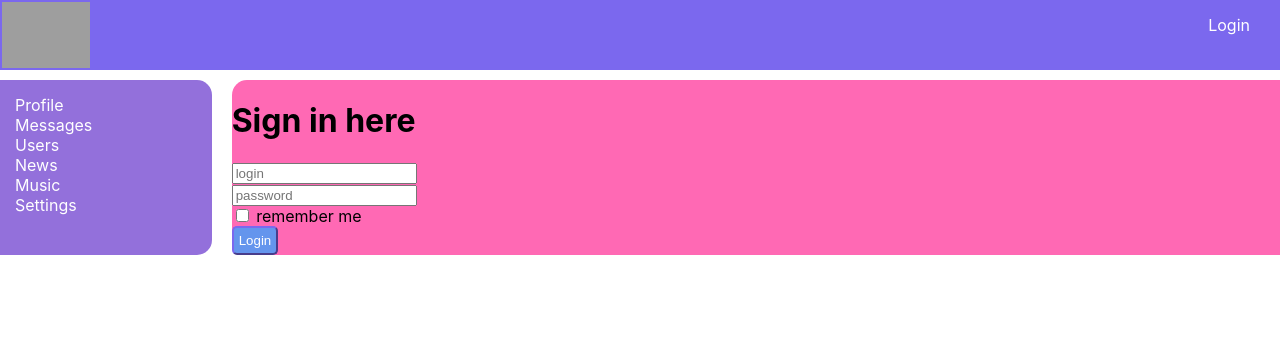
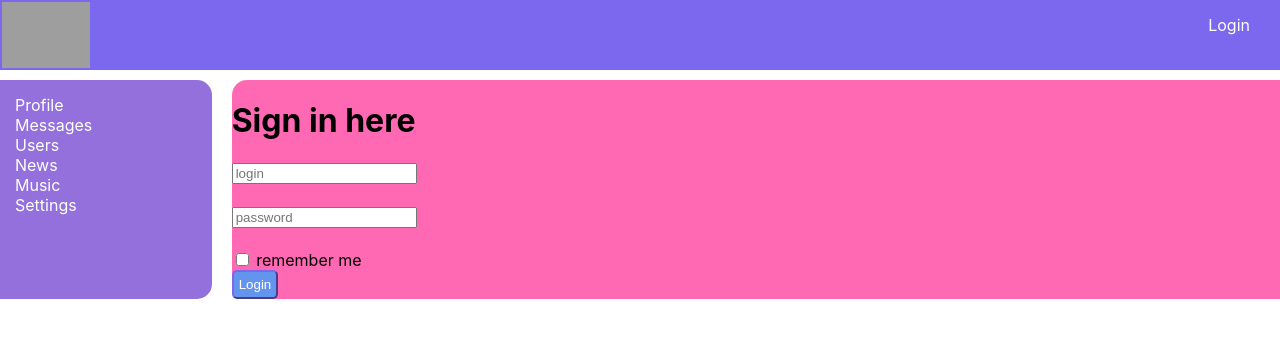
Before and after one commit to aleksandrasezer/Social_network, a React (Create React App) app: page /login in a window 1280 px wide. Shown: the top 338 px of the page. Built offline with nearby package versions, Linux system fonts and the light colour scheme; no server answers; grey boxes are pictures that could not be loaded.

Commit message:
validators, form controls

```diff
--- /dev/null
+++ b/src/components/common/formControls/FormControls.module.css
@@ -0,0 +1,13 @@
+.errorBlock {
+    min-height: 22px;
+}
+.errorMessage {
+    font-size: small;
+    color: red;
+}
+.errorTextfield textarea {
+    border-color: red;
+}
+.errorTextfield input {
+    border-color: red;
+}
--- /dev/null
+++ b/src/components/common/formControls/FormControls.tsx
@@ -0,0 +1,28 @@
+import React from "react";
+import s from './FormControls.module.css'
+
+const FormControl = ({input, meta, child, ...props}: any) => {
+    const error = meta.touched && meta.error
+    const errorMessage = error ? `${meta.error}` : ' '
+    const textareaClass = error ? `${s.errorTextfield}` : undefined
+
+    return <div className={textareaClass}>
+        <div>
+            {props.children}
+        </div>
+        <div className={s.errorBlock}>
+            <span className={s.errorMessage}>{errorMessage}</span>
+        </div>
+    </div>
+}
+
+export const Textarea = (props: any) => {
+    const {input, meta, child,...restProps} = props
+
+    return <FormControl {...props}><textarea {...input} {...restProps}/></FormControl>
+}
+
+export const Input = (props: any) => {
+    const {input, meta, child, ...restProps} = props
+    return <FormControl {...props}><input {...input} {...restProps}/></FormControl>
+}
--- a/src/components/dialogs/messages/Messages.tsx
+++ b/src/components/dialogs/messages/Messages.tsx
@@ -4,6 +4,8 @@ import Message from "./Message";
 import {MessageType} from "../../../redux/store";
 import {Button} from "../../Button/Button";
 import {Field, InjectedFormProps, reduxForm} from "redux-form";
+import {maxLengthCreator, required} from "../../../validators/validators";
+import {Input} from "../../common/formControls/FormControls";
 
 type MessagesPropsType = {
     messages: MessageType[]
@@ -13,12 +15,18 @@ type MessagesPropsType = {
 type FormDataType = {
     massage: string
 }
+
+const maxLength100 = maxLengthCreator(100)
+
 const MessageForm: React.FC<InjectedFormProps<FormDataType>> = (props) => {
     return (
         <div>
             <form onSubmit={props.handleSubmit}>
                 <div>
-                <Field placeholder={'message'} name={'message'} component={'input'}/>
+                <Field placeholder={'message'}
+                       name={'message'}
+                       component={Input}
+                       validate={[required, maxLength100]}/>
                 </div>
 
                 <div>
--- a/src/components/login/Login.tsx
+++ b/src/components/login/Login.tsx
@@ -1,6 +1,8 @@
 import React from "react"
 import {Field,InjectedFormProps, reduxForm} from "redux-form";
 import {Button} from "../Button/Button";
+import {maxLengthCreator, required} from "../../validators/validators";
+import {Input} from "../common/formControls/FormControls";
 
 type FormDataType = {
     login: string
@@ -8,19 +10,29 @@ type FormDataType = {
     rememberMe: boolean
 }
 
+const maxLength25 = maxLengthCreator(25)
+
 const LoginForm: React.FC<InjectedFormProps<FormDataType>> = (props) => {
     return (
         <form onSubmit={props.handleSubmit}>
             <div>
-                <Field placeholder={'login'} name={'login'} component={'input'}/>
+                <Field placeholder={'login'}
+                       name={'login'}
+                       component={Input}
+                       validate={[required, maxLength25]}/>
             </div>
 
             <div>
-                <Field placeholder={'password'} name={'password'} component={'input'}/>
+                <Field placeholder={'password'}
+                       name={'password'}
+                       component={Input}
+                       validate={[required, maxLength25]}/>
             </div>
 
             <div>
-                <Field type={'checkbox'} name={'rememberMe'} component={'input'}/> remember me
+                <Field type={'checkbox'}
+                       name={'rememberMe'}
+                       component={'input'} /> remember me
             </div>
 
             <div>
--- a/src/components/profile/MyPosts/MyPosts.tsx
+++ b/src/components/profile/MyPosts/MyPosts.tsx
@@ -4,6 +4,8 @@ import Post from "./Post/Post";
 import {PostType} from "../../../redux/store";
 import {Button} from "../../Button/Button";
 import {Field, InjectedFormProps, reduxForm} from "redux-form";
+import {maxLengthCreator, required} from "../../../validators/validators";
+import {Textarea} from "../../common/formControls/FormControls";
 
 type MyPostsPropsType = {
     posts: PostType[]
@@ -15,12 +17,17 @@ type FormDataType = {
     newPost: string
 }
 
+const maxLength50 = maxLengthCreator(50)
+
 const NewPostForm: React.FC<InjectedFormProps<FormDataType>> = (props) => {
     return (
         <div>
             <form onSubmit={props.handleSubmit}>
                 <div>
-                    <Field placeholder={'how do you feel'} name={'newPost'} component={'input'}/>
+                    <Field placeholder={'how do you feel'}
+                           name={'newPost'}
+                           component={Textarea}
+                           validate={[required, maxLength50]}/>
                 </div>
 
                 <div>
--- /dev/null
+++ b/src/validators/validators.ts
@@ -0,0 +1,9 @@
+
+
+export const required = (value: string) => {
+    return value ? undefined : 'field required'
+}
+
+export const maxLengthCreator = (maxLength: number) => (value: string) => {
+    return value.length > maxLength ? `max length is ${maxLength}` : undefined
+}
```
Also changed, not shown: src/01.ts (deleted, +0 -59 lines), src/dal/api.tsx (line endings or trailing spaces), 1 other file (tests, documents, lock files or other folders).
